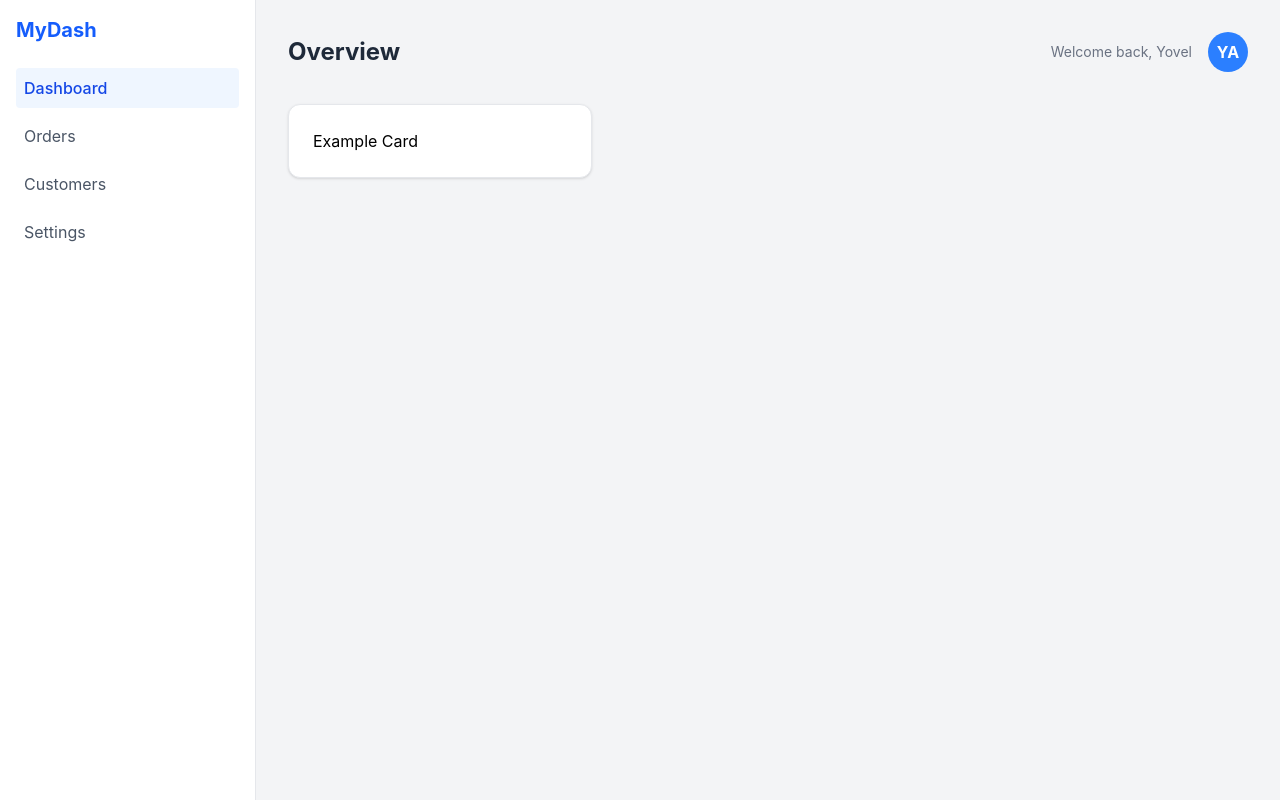
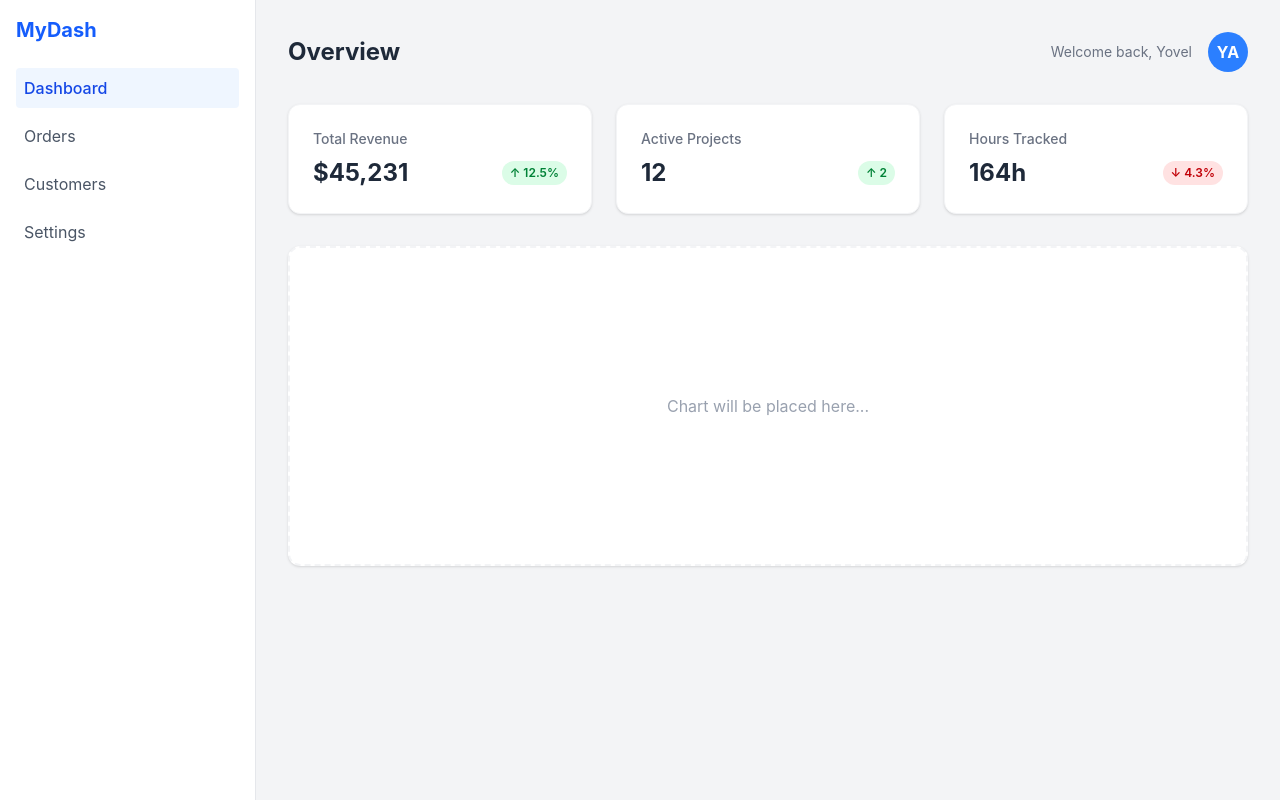
Before and after one commit to Yovel-sys/modern-admin-dashboard, a React (Vite) app: page / in a window 1280 px wide. Built offline with nearby package versions, Linux system fonts and the light colour scheme.

Commit message:
statcard added

```diff
--- a/package.json
+++ b/package.json
@@ -13,6 +13,7 @@
     "@tailwindcss/vite": "^4.2.4",
     "react": "^19.2.5",
     "react-dom": "^19.2.5",
+    "recharts": "^3.8.1",
     "tailwindcss": "^4.2.4"
   },
   "devDependencies": {
--- a/src/App.jsx
+++ b/src/App.jsx
@@ -1,19 +1,40 @@
 import Sidebar from "./components/Sidebar";
 import Header from "./components/Header";
+import StatsCard from "./components/StatsCard"; // אל תשכח לייבא אותה
 
 function App() {
   return (
-    // changed dir to ltr and text-left
     <div className="flex h-screen bg-gray-100 font-sans text-left" dir="ltr">
       <Sidebar />
 
       <main className="flex-1 p-8 overflow-y-auto">
         <Header title="Overview" />
 
-        <div className="grid grid-cols-1 md:grid-cols-3 gap-6">
-          <div className="bg-white p-6 rounded-xl shadow-sm border border-gray-200">
-            Example Card
-          </div>
+        {/* Stats Grid */}
+        <div className="grid grid-cols-1 md:grid-cols-3 gap-6 mb-8">
+          <StatsCard
+            title="Total Revenue"
+            value="$45,231"
+            trend="12.5%"
+            trendUp={true}
+          />
+          <StatsCard
+            title="Active Projects"
+            value="12"
+            trend="2"
+            trendUp={true}
+          />
+          <StatsCard
+            title="Hours Tracked"
+            value="164h"
+            trend="4.3%"
+            trendUp={false}
+          />
+        </div>
+
+        {/* Placeholder for the chart we'll add next */}
+        <div className="bg-white p-8 rounded-xl shadow-sm border-gray-100 h-80 flex items-center justify-center text-gray-400 border-dashed border-2">
+          Chart will be placed here...
         </div>
       </main>
     </div>
--- a/src/components/StatsCard.jsx
+++ b/src/components/StatsCard.jsx
@@ -0,0 +1,19 @@
+function StatsCard({title, value, trend, trendUp}) {
+  return (
+    <div className="bg-white p-6 rounded-xl shadow-sm border border-gray-100">
+      <p className="text-sm text-gray-500 font-medium">{title}</p>
+      <div className="flex items-center justify-between mt-2">
+        <h3 className="text-2xl font-bold text-gray-800">{value}</h3>
+        <span
+          className={`text-xs font-semibold px-2 py-1 rounded-full ${
+            trendUp ? "bg-green-100 text-green-700" : "bg-red-100 text-red-700"
+          }`}
+        >
+          {trendUp ? "↑" : "↓"} {trend}
+        </span>
+      </div>
+    </div>
+  );
+}
+
+export default StatsCard;
```
Also changed, not shown: 1 other file (tests, documents, lock files or other folders).
